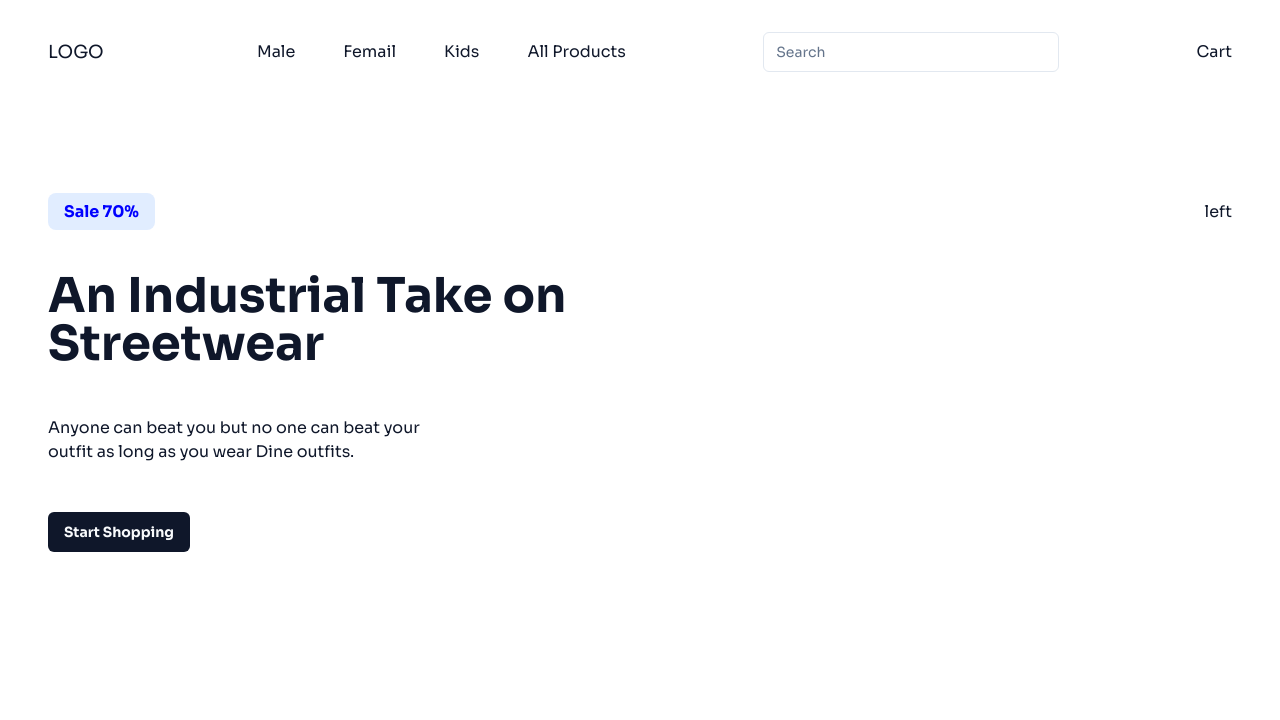
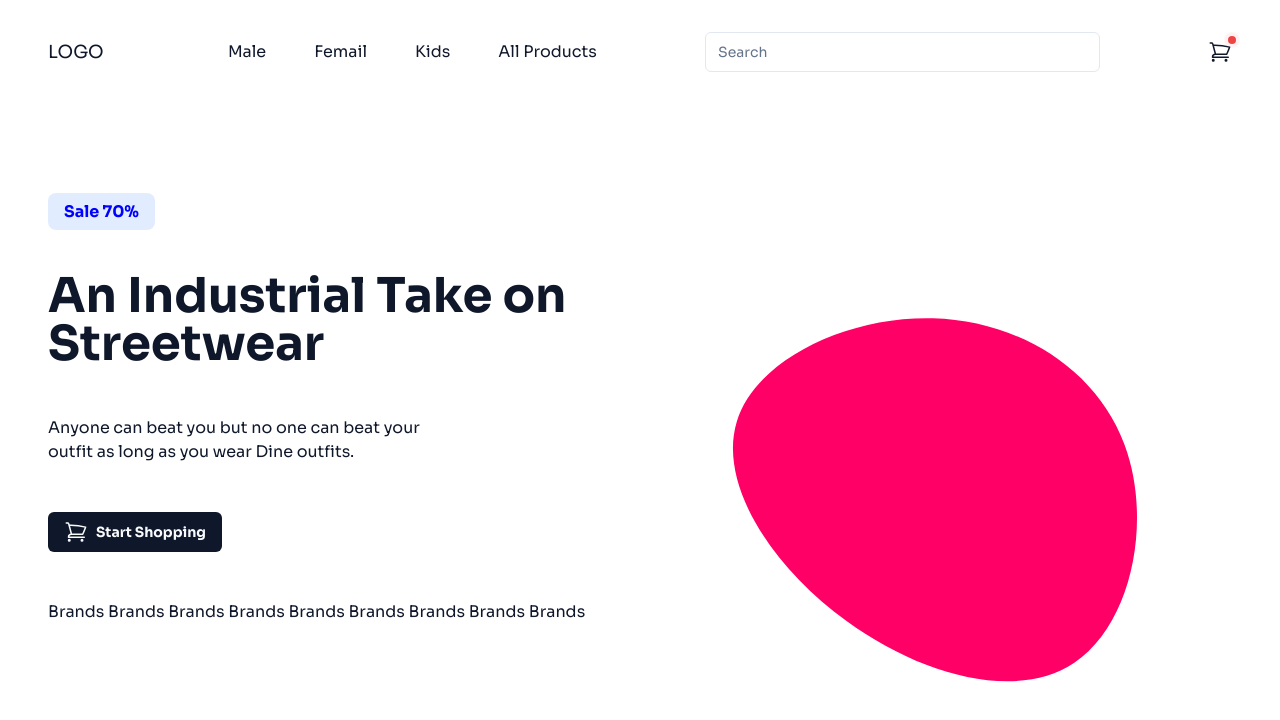
Before and after one commit to MohsinDev369/nextjs-ecom-hackathon2, a Next.js app: page / in a window 1280 px wide. Shown: the top 720 px of the page. Built offline with nearby package versions, Linux system fonts and the light colour scheme.

Commit message:
working on blob at hero section

```diff
--- a/src/components/Header.tsx
+++ b/src/components/Header.tsx
@@ -22,9 +22,45 @@ const Header = () => {
           </Link>
         </ul>
       </nav>
-      <Input type="text" className="sm:w-1/4" placeholder="Search" />
-      <div className="">Cart</div>
-      <div className="sm:hidden">Burger Menu</div>
+      <Input type="text" className="sm:w-1/3 min-w-[6em]" placeholder="Search" />
+      <div className="relative">
+        <Link href={"#"}>
+          {/* Red ping animation start */}
+          <div className="absolute bg-red-500 rounded-full w-2 h-2 top-0 right-0 -mt-1 -mr-1 animate-ping"></div>
+          <div className="absolute bg-red-500 rounded-full w-2 h-2 top-0 right-0 -mt-1 -mr-1"></div>{" "}
+          {/* Red ping animation close */}
+          <svg
+            xmlns="http://www.w3.org/2000/svg"
+            fill="none"
+            viewBox="0 0 24 24"
+            strokeWidth={1.5}
+            stroke="currentColor"
+            className="w-6 h-6"
+          >
+            <path
+              strokeLinecap="round"
+              strokeLinejoin="round"
+              d="M2.25 3h1.386c.51 0 .955.343 1.087.835l.383 1.437M7.5 14.25a3 3 0 00-3 3h15.75m-12.75-3h11.218c1.121-2.3 2.1-4.684 2.924-7.138a60.114 60.114 0 00-16.536-1.84M7.5 14.25L5.106 5.272M6 20.25a.75.75 0 11-1.5 0 .75.75 0 011.5 0zm12.75 0a.75.75 0 11-1.5 0 .75.75 0 011.5 0z"
+            />
+          </svg>
+        </Link>
+      </div>
+      <div className="sm:hidden">
+        <svg
+          xmlns="http://www.w3.org/2000/svg"
+          fill="none"
+          viewBox="0 0 24 24"
+          strokeWidth={1.5}
+          stroke="currentColor"
+          className="w-6 h-6"
+        >
+          <path
+            strokeLinecap="round"
+            strokeLinejoin="round"
+            d="M3.75 6.75h16.5M3.75 12h16.5m-16.5 5.25h16.5"
+          />
+        </svg>
+      </div>
     </header>
   );
 };
--- a/src/components/Hero.tsx
+++ b/src/components/Hero.tsx
@@ -1,21 +1,53 @@
 import { Button } from "./ui/button";
 const Hero = () => {
   return (
-    <section className="flex mx-4 gap-2 justify-between mt-32">
-      <div className="w-2/4">
+    <section className="flex mx-4 gap-4 justify-between mt-32">
+      <div className="w-2/4 space-y-12">
+        {" "}
+        {/* Hero-leftside div*/}
         <span className="text-[blue] bg-[#e1edff] px-4 py-2 rounded-lg font-bold">
           Sale 70%
         </span>
-        <h1 className="font-bold my-12 text-5xl">
-          An Industrial Take on Streetwear
-        </h1>
-        <p className="w-2/3 my-12">
+        <h1 className="font-bold text-5xl">An Industrial Take on Streetwear</h1>
+        <p className="w-2/3">
           Anyone can beat you but no one can beat your outfit as long as you
           wear Dine outfits.
         </p>
-        <Button className="font-bold">Start Shopping</Button>
+        <Button className="font-bold">
+          <svg
+            xmlns="http://www.w3.org/2000/svg"
+            fill="none"
+            viewBox="0 0 24 24"
+            strokeWidth={1.5}
+            stroke="currentColor"
+            className="w-6 h-6 mr-2"
+          >
+            <path
+              strokeLinecap="round"
+              strokeLinejoin="round"
+              d="M2.25 3h1.386c.51 0 .955.343 1.087.835l.383 1.437M7.5 14.25a3 3 0 00-3 3h15.75m-12.75-3h11.218c1.121-2.3 2.1-4.684 2.924-7.138a60.114 60.114 0 00-16.536-1.84M7.5 14.25L5.106 5.272M6 20.25a.75.75 0 11-1.5 0 .75.75 0 011.5 0zm12.75 0a.75.75 0 11-1.5 0 .75.75 0 011.5 0z"
+            />
+          </svg>
+          Start Shopping
+        </Button>
+        <div>
+          Brands Brands Brands Brands Brands Brands Brands Brands Brands
+        </div>
       </div>
-      <div>left</div>
+      <div className="w-2/4">
+        {" "}
+        {/* Hero-Right Section*/}
+        <svg
+          viewBox="0 0 200 200"
+          xmlns="http://www.w3.org/2000/svg"
+          className=""
+        >
+          <path
+            d="M163.1 83.6c9.8 26 2.7 61.6-17.1 74.9-19.9 13.3-52.5 4.3-78-14.3-25.6-18.6-44.1-46.8-37.6-68.3 6.5-21.4 38-36.2 67.2-35.4 29.1.8 55.8 17.1 65.5 43.1z"
+            fill="#F06"
+          />
+        </svg>
+      </div>
     </section>
   );
 }
```
